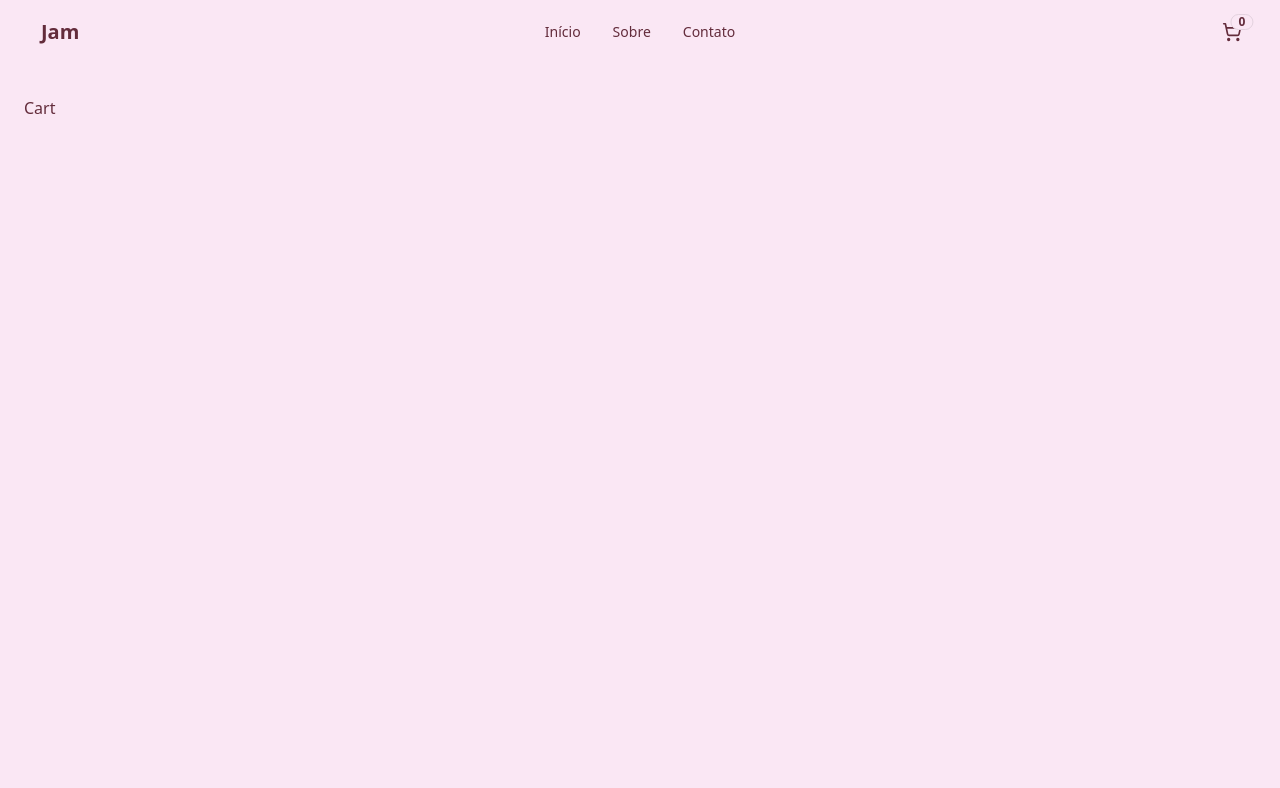
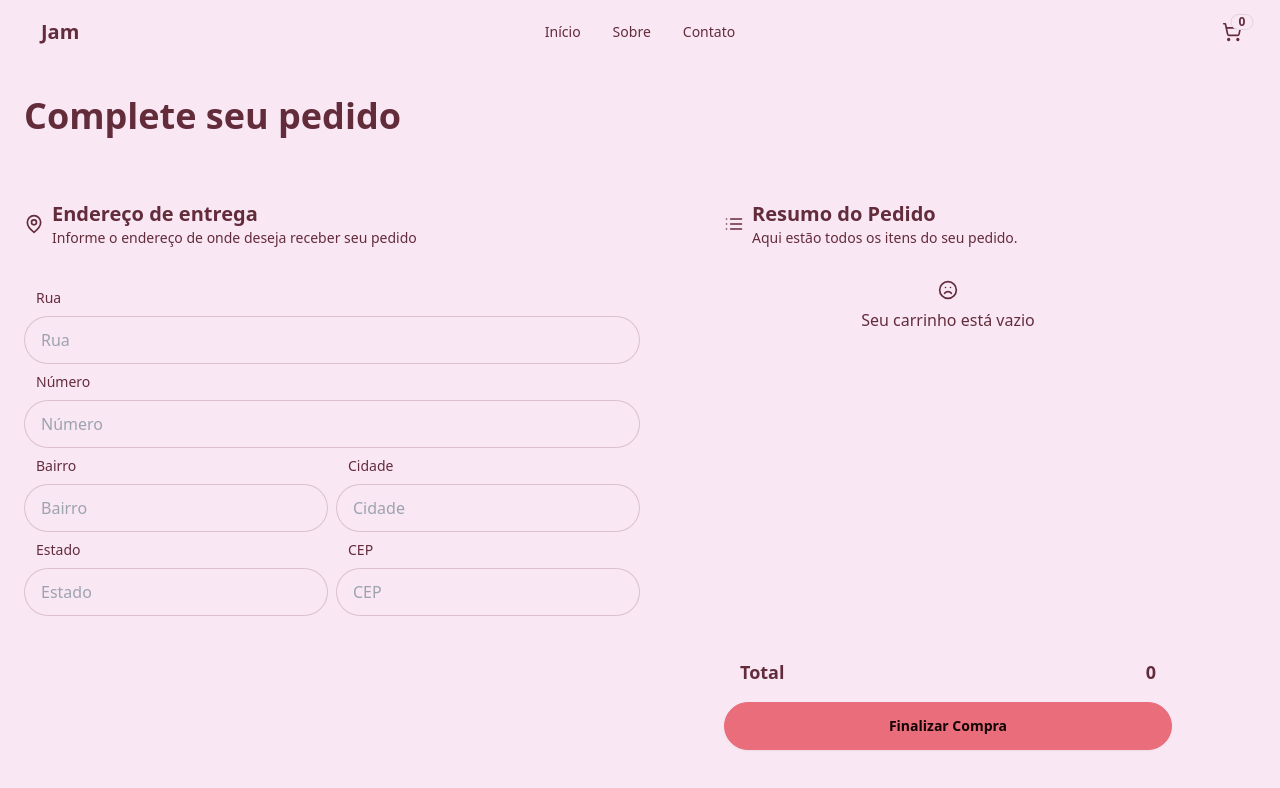
Before and after one commit to isaacsgpz/jam_store, a React (Vite) app: page /cart in a window 1280 px wide. Shown: the top 788 px of the page. Built offline with nearby package versions, Linux system fonts and the light colour scheme.

Commit message:
feat: create checkout form

```diff
--- a/src/app/cart.tsx
+++ b/src/app/cart.tsx
@@ -1,9 +1,65 @@
+import { CheckoutForm } from '@/components/checkout-form'
+import { ProductCard } from '@/components/product-card'
+import { Icons } from '@/components/ui/icons'
+import { useCartStore } from '@/stores/cart-store'
 import { createFileRoute } from '@tanstack/react-router'
+import * as React from 'react'
 
 const CartPage = () => {
+  const cart = useCartStore()
+  const checkoutFormId = React.useId()
+
+  const hasProducts = cart.productsCount > 0
+
   return (
-    <section className="wrapper page flex flex-1 flex-col">
-      <h2>Cart</h2>
+    <section className="wrapper page flex-1 flex-col gap-16">
+      <h2 className="text-2xl font-bold md:text-4xl">Complete seu pedido</h2>
+
+      <div className="grid flex-1 grid-cols-1 items-center gap-y-4 sm:grid-cols-2">
+        <CheckoutForm
+          formId={checkoutFormId}
+          className="order-last md:-order-1"
+        />
+
+        <div className="order-first mx-auto mb-auto w-full flex-1 gap-2 md:order-none md:max-w-md">
+          <div className="mb-8 flex items-center gap-2">
+            <Icons.List />
+            <div>
+              <h3 className="text-xl font-bold">Resumo do Pedido</h3>
+              <p className="text-sm">
+                Aqui estão todos os itens do seu pedido.
+              </p>
+            </div>
+          </div>
+
+          {hasProducts ? (
+            <ul className="max-h-72 space-y-4 overflow-y-auto px-1">
+              {cart.products.map((product) => (
+                <ProductCard key={product.id} product={product} />
+              ))}
+            </ul>
+          ) : (
+            <div className="grid place-items-center gap-2">
+              <Icons.Frown />
+              <span>Seu carrinho está vazio</span>
+            </div>
+          )}
+        </div>
+
+        <div></div>
+
+        <div className="order-last mx-auto mb-auto w-full max-w-md md:order-none">
+          <div className="mx-4 ">
+            <div className="flex items-center justify-between">
+              <strong className="text-lg font-bold">Total</strong>
+              <span className="text-lg font-bold">{cart.totalPrice}</span>
+            </div>
+          </div>
+          <button className="btn btn-primary mt-4 w-full" form={checkoutFormId}>
+            Finalizar Compra
+          </button>
+        </div>
+      </div>
     </section>
   )
 }
--- a/src/app/index.tsx
+++ b/src/app/index.tsx
@@ -15,7 +15,7 @@ const HomePage = () => {
   return (
     <main className="flex flex-1 flex-col">
       <section className="page wrapper">
-        <div className="wrapper grid flex-1 grid-cols-1 items-center gap-6 sm:grid-cols-2">
+        <div className="grid flex-1 grid-cols-1 items-center gap-6 sm:grid-cols-2">
           <div className="flex flex-col gap-8">
             <h1 id="inicio" className="text-3xl font-bold md:text-5xl">
               Transforme seu momento doce com benefícios para o corpo e a mente!
@@ -51,7 +51,7 @@ const HomePage = () => {
         </div>
       </section>
 
-      <section className="page wrapper gap-24 ">
+      <section className="page wrapper gap-24">
         <div className="flex flex-col gap-8 text-center">
           <h2 id="sobre" className="text-3xl font-bold md:text-5xl">
             Sobre a sobremesa
--- a/src/components/cart-dropdown.tsx
+++ b/src/components/cart-dropdown.tsx
@@ -3,7 +3,7 @@ import { PRODUCTS } from '@/constants/products'
 import { useCartStore } from '@/stores/cart-store'
 import { formatCurrency } from '@/utils/currency'
 import { Link } from '@tanstack/react-router'
-import { ProductCard } from './product-card'
+import { ProductCard } from '@/components/product-card'
 
 export const CartDropdown = () => {
   const cart = useCartStore()
--- /dev/null
+++ b/src/components/checkout-form.tsx
@@ -0,0 +1,151 @@
+import { Icons } from '@/components/ui/icons'
+import { mt } from '@/utils/tailwind'
+import { zodResolver } from '@hookform/resolvers/zod'
+import { useForm } from 'react-hook-form'
+import { z } from 'zod'
+
+const CheckoutFormSchema = z.object({
+  street: z.string().min(2, { message: 'Rua inválida' }),
+  number: z.string().min(1, { message: 'Número inválido' }),
+  neighborhood: z.string().min(2, { message: 'Bairro inválido' }),
+  city: z.string().min(2, { message: 'Cidade inválida' }),
+  state: z.string().min(2, { message: 'Estado inválido' }),
+  zip: z.string().min(8, { message: 'CEP inválido' }),
+})
+
+type CheckoutFormValues = z.infer<typeof CheckoutFormSchema>
+
+interface CheckoutFormProps {
+  formId: string
+  className?: string
+}
+
+export const CheckoutForm = (props: CheckoutFormProps) => {
+  const form = useForm<CheckoutFormValues>({
+    resolver: zodResolver(CheckoutFormSchema),
+  })
+  const { errors } = form.formState
+
+  const handleSubmit = (values: CheckoutFormValues) => {
+    console.log(values)
+    form.reset()
+  }
+
+  return (
+    <form
+      onSubmit={form.handleSubmit(handleSubmit)}
+      className={mt(
+        'mb-auto flex flex-col items-center sm:items-baseline',
+        props.className,
+      )}
+      id={props.formId}
+      noValidate
+    >
+      <div className="w-full flex-1 gap-2">
+        <div className="mb-8 flex items-center gap-2">
+          <Icons.MapPin />
+          <div>
+            <h3 className="text-xl font-bold">Endereço de entrega</h3>
+            <p className="text-sm">
+              Informe o endereço de onde deseja receber seu pedido
+            </p>
+          </div>
+        </div>
+
+        <label className="form-control w-full">
+          <span className="label label-text ml-2">Rua</span>
+          <input
+            type="text"
+            placeholder="Rua"
+            className="input input-bordered w-full"
+            {...form.register('street', { required: true })}
+          />
+          {errors?.street && (
+            <span className="label label-text-alt ml-2 text-error">
+              {errors.street.message}
+            </span>
+          )}
+        </label>
+
+        <label className="form-control w-full">
+          <span className="label label-text ml-2">Número</span>
+          <input
+            type="text"
+            placeholder="Número"
+            className="input input-bordered w-full"
+            {...form.register('number', { required: true })}
+          />
+          {errors?.number && (
+            <span className="label label-text-alt ml-2 text-error">
+              {errors.number.message}
+            </span>
+          )}
+        </label>
+
+        <div className="flex w-full items-center gap-2">
+          <label className="form-control w-full">
+            <span className="label label-text ml-2">Bairro</span>
+            <input
+              type="text"
+              placeholder="Bairro"
+              className="input input-bordered w-full"
+              {...form.register('neighborhood', { required: true })}
+            />
+            {errors?.neighborhood && (
+              <span className="label label-text-alt ml-2 text-error">
+                {errors.neighborhood.message}
+              </span>
+            )}
+          </label>
+
+          <label className="form-control w-full">
+            <span className="label label-text ml-2">Cidade</span>
+            <input
+              type="text"
+              placeholder="Cidade"
+              className="input input-bordered w-full"
+              {...form.register('city', { required: true })}
+            />
+            {errors?.city && (
+              <span className="label label-text-alt ml-2 text-error">
+                {errors.city.message}
+              </span>
+            )}
+          </label>
+        </div>
+
+        <div className="flex w-full items-center gap-2">
+          <label className="form-control w-full">
+            <span className="label label-text ml-2">Estado</span>
+            <input
+              type="text"
+              placeholder="Estado"
+              className="input input-bordered w-full"
+              {...form.register('state', { required: true })}
+            />
+            {errors?.state && (
+              <span className="label label-text-alt ml-2 text-error">
+                {errors.state.message}
+              </span>
+            )}
+          </label>
+
+          <label className="form-control w-full">
+            <span className="label label-text ml-2">CEP</span>
+            <input
+              type="text"
+              placeholder="CEP"
+              className="input input-bordered w-full"
+              {...form.register('zip', { required: true })}
+            />
+            {errors?.zip && (
+              <span className="label label-text-alt ml-2 text-error">
+                {errors.zip.message}
+              </span>
+            )}
+          </label>
+        </div>
+      </div>
+    </form>
+  )
+}
--- a/src/components/contact-form.tsx
+++ b/src/components/contact-form.tsx
@@ -8,17 +8,17 @@ const ContactFormSchema = z.object({
   message: z.string().min(2, { message: 'Mensagem inválida' }),
 })
 
-type ContactFormFormData = z.infer<typeof ContactFormSchema>
+type ContactFormValues = z.infer<typeof ContactFormSchema>
 
 export const ContactForm = () => {
-  const form = useForm<ContactFormFormData>({
+  const form = useForm<ContactFormValues>({
     resolver: zodResolver(ContactFormSchema),
   })
   const { errors } = form.formState
 
   console.log(errors)
 
-  const handleSubmit = (values: ContactFormFormData) => {
+  const handleSubmit = (values: ContactFormValues) => {
     console.log(values)
     form.reset()
   }
--- a/src/components/increment-input.tsx
+++ b/src/components/increment-input.tsx
@@ -1,5 +1,5 @@
+import { Icons } from '@/components/ui/icons'
 import * as React from 'react'
-import { Icons } from './ui/icons'
 
 interface IncrementInputProps extends React.HTMLAttributes<HTMLInputElement> {
   defaultValue?: number
--- a/src/components/product-card.tsx
+++ b/src/components/product-card.tsx
@@ -1,8 +1,8 @@
 import { CartProduct } from '@/@types/product'
+import { IncrementInput } from '@/components/increment-input'
+import { Icons } from '@/components/ui/icons'
 import { useCartStore } from '@/stores/cart-store'
 import { formatCurrency } from '@/utils/currency'
-import { IncrementInput } from './increment-input'
-import { Icons } from './ui/icons'
 
 interface ProductCardProps {
   product: CartProduct
@@ -28,7 +28,7 @@ export const ProductCard = ({ product }: ProductCardProps) => {
           className="mask mask-squircle size-12 bg-base-200"
         />
 
-        <div>
+        <div className="mr-auto">
           <strong className="card-title w-full text-sm">{product.name}</strong>
 
           <div className="flex items-center justify-between gap-2 py-1">
```
